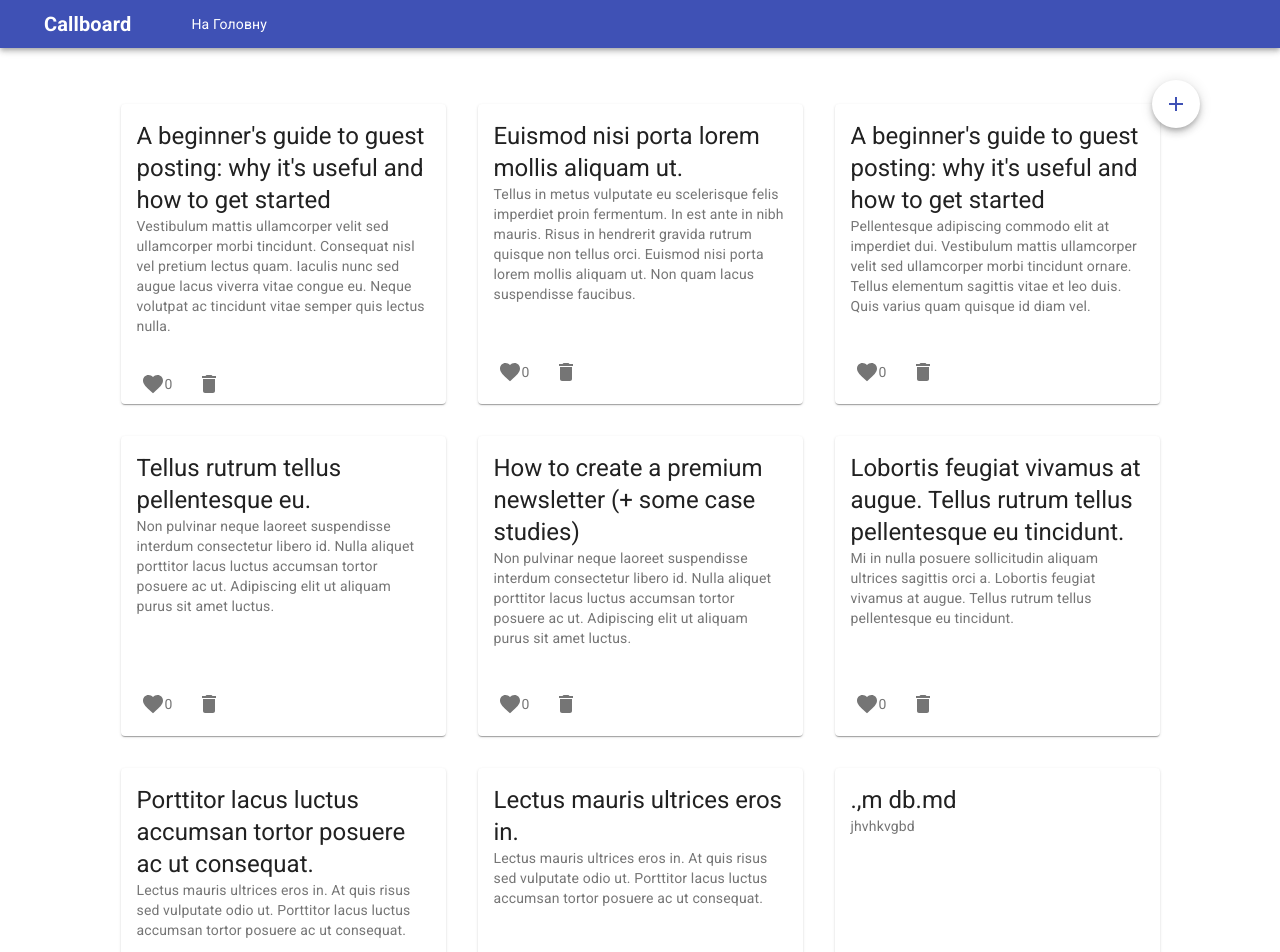
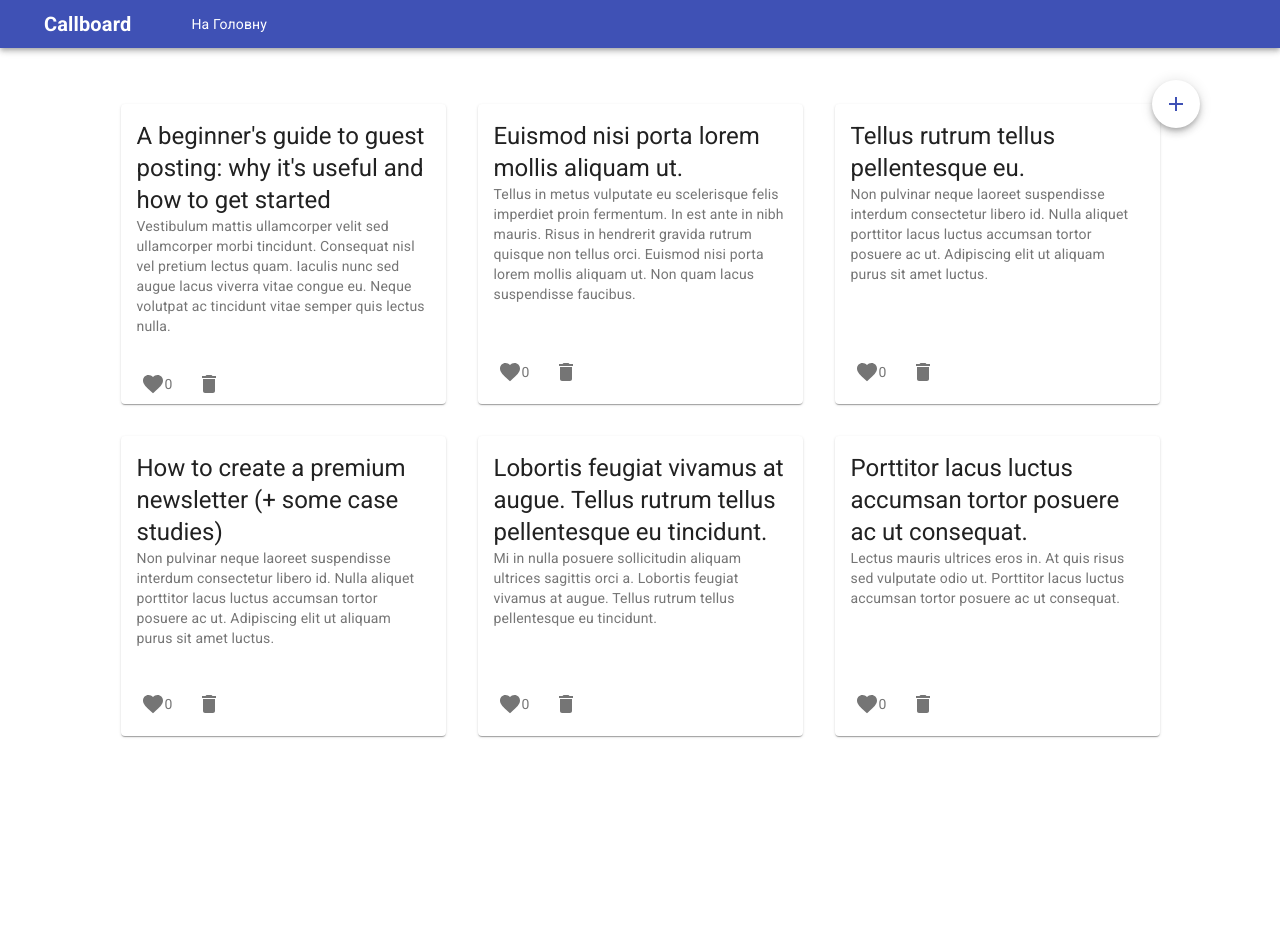
Before and after one commit to Bohdan-C/callboard, a React app: page /callboard in a window 1280 px wide. Shown: the top 952 px of the page. After the commit the page ends 800 px from the top, so only its background shows below. Built offline with nearby package versions, Linux system fonts and the light colour scheme; data requests are answered from the project's data file.

Commit message:
refactoring

```diff
--- a/db.json
+++ b/db.json
@@ -11,12 +11,6 @@
       "content": "Tellus in metus vulputate eu scelerisque felis imperdiet proin fermentum. In est ante in nibh mauris. Risus in hendrerit gravida rutrum quisque non tellus orci. Euismod nisi porta lorem mollis aliquam ut. Non quam lacus suspendisse faucibus. ",
       "likes": 0,
       "id": "4ae4d7e2-aac6-4476-b64b-db4b12898872"
-    },
-    {
-      "title": "A beginner's guide to guest posting: why it's useful and how to get started",
-      "content": "Pellentesque adipiscing commodo elit at imperdiet dui. Vestibulum mattis ullamcorper velit sed ullamcorper morbi tincidunt ornare. Tellus elementum sagittis vitae et leo duis. Quis varius quam quisque id diam vel.",
-      "likes": 0,
-      "id": "a23fcc66-3fa2-4bc6-b198-1bb6f6221218"
     },
     {
       "title": "Tellus rutrum tellus pellentesque eu.",
@@ -41,18 +35,6 @@
       "content": "Lectus mauris ultrices eros in. At quis risus sed vulputate odio ut. Porttitor lacus luctus accumsan tortor posuere ac ut consequat.",
       "likes": 0,
       "id": "b5e55aee-5642-46f8-aa5b-a9dd10ea6a84"
-    },
-    {
-      "title": "Lectus mauris ultrices eros in.",
-      "content": "Lectus mauris ultrices eros in. At quis risus sed vulputate odio ut. Porttitor lacus luctus accumsan tortor posuere ac ut consequat.",
-      "likes": 0,
-      "id": "b0e9b720-7e3f-4396-9401-0de0c841816b"
-    },
-    {
-      "title": ".,m db.md ",
-      "content": "jhvhkvgbd",
-      "likes": 0,
-      "id": "cae4f8dd-c192-4612-8474-b924a376fc90"
     }
   ]
 }
--- a/index.html
+++ b/index.html
@@ -6,6 +6,16 @@
       rel="stylesheet"
       href="https://fonts.googleapis.com/css?family=Roboto:300,400,500,700&display=swap"
     />
+    <style>
+      * {
+        margin: 0;
+        padding: 0;
+      }
+      a {
+        color: #ffffff;
+        text-decoration: none;
+      }
+    </style>
     <meta name="viewport" content="width=device-width, initial-scale=1.0" />
     <title>Callboard</title>
   </head>
--- a/src/pages/callboard/Callboard.js
+++ b/src/pages/callboard/Callboard.js
@@ -11,10 +11,9 @@ import {
 } from '@material-ui/core';
 import FavoriteIcon from '@material-ui/icons/Favorite';
 import DeleteIcon from '@material-ui/icons/Delete';
-import { initialPosts, deletePost, addAdAction } from '../../redux/actions/action';
+import { initialPosts, deletePost } from '../../redux/actions/action';
 import SimpleModal from '../../components/Modal';
 import { BASE_URL } from '../../routes/Endpoints';
-// import addAdAction from "../../redux/actions/action";
 
 const useStyles = makeStyles(() => ({
   container: {
@@ -97,9 +96,9 @@ const Callboard = () => {
     });
   };
 
-  const addAd = newAd => {
-    dispatch(addAdAction(newAd));
-  };
+  // const addAd = newAd => {
+  //   dispatch(addAdAction(newAd));
+  // };
 
   // const handleLike = (id, event) => {
   //   console.log("id", id);
@@ -111,7 +110,7 @@ const Callboard = () => {
         <Typography variant="h5" component="h5">
           На даний момент пости відсутні.
         </Typography>
-        <SimpleModal onCreate={addAd} />
+        <SimpleModal />
       </div>
     );
   }
@@ -131,7 +130,6 @@ const Callboard = () => {
             </CardContent>
             <CardActions disableSpacing>
               <IconButton
-                onClick={() => console.log('post.likes', post.likes)}
                 aria-label="like"
               >
                 <FavoriteIcon />
--- a/src/pages/root/App.css
+++ /dev/null
@@ -1,99 +0,0 @@
-html,
-body,
-div,
-span,
-applet,
-object,
-iframe,
-h1,
-h2,
-h3,
-h4,
-h5,
-h6,
-p,
-blockquote,
-pre,
-a,
-abbr,
-acronym,
-address,
-big,
-cite,
-code,
-del,
-dfn,
-em,
-img,
-ins,
-kbd,
-q,
-s,
-samp,
-small,
-strike,
-strong,
-sub,
-sup,
-tt,
-var,
-b,
-u,
-i,
-center,
-dl,
-dt,
-dd,
-ol,
-ul,
-li,
-fieldset,
-form,
-label,
-legend,
-table,
-caption,
-tbody,
-tfoot,
-thead,
-tr,
-th,
-td,
-article,
-aside,
-canvas,
-details,
-embed,
-figure,
-figcaption,
-footer,
-header,
-hgroup,
-menu,
-nav,
-output,
-ruby,
-section,
-summary,
-time,
-mark,
-audio,
-video {
-  margin: 0;
-  padding: 0;
-  border: 0;
-  font-size: 100%;
-  font: inherit;
-  vertical-align: baseline;
-  text-decoration: none;
-}
-
-body {
-  /* background-color: #f7f7f7; */
-  /* font-family: "Roboto", sans-serif; */
-}
-
-a {
-  color: #ffffff;
-  text-decoration: none;
-}
--- a/src/pages/root/App.js
+++ b/src/pages/root/App.js
@@ -6,7 +6,6 @@ import HomePage from '../homepage/HomePage';
 import Navbar from '../../components/Navbar';
 import store from '../../redux/store/store';
 import FrontendRoutes from '../../routes/FrontendRoutes';
-import './App.css';
 
 function App() {
   return (
```
